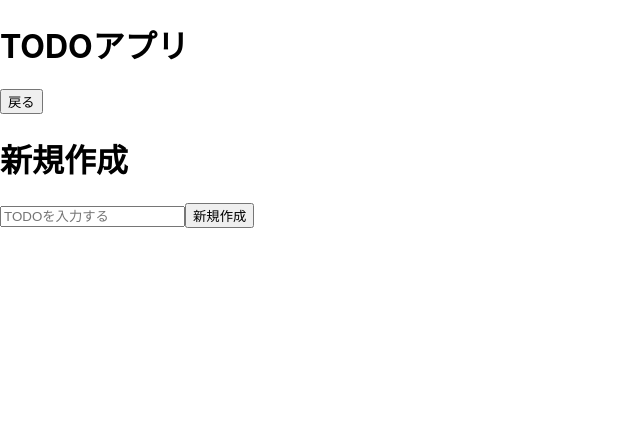
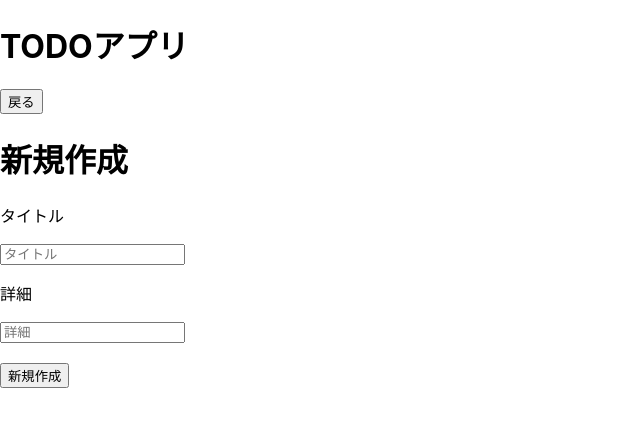
Before and after one commit to fumi238000/React_ts_crud_app, a React (Create React App) app in the folder frontend/: page /post/new in a window 1280 px wide. Shown: the top 426 px of the page, without its empty margins (0-640 px from the left). Built offline with nearby package versions, Linux system fonts and the light colour scheme.

Commit message:
add axion create post

```diff
--- a/frontend/src/components/pages/post/PostCreatePage.tsx
+++ b/frontend/src/components/pages/post/PostCreatePage.tsx
@@ -1,16 +1,39 @@
-import { memo, VFC } from "react";
+import { useState, memo, VFC, ChangeEvent } from "react";
 import { useHistory } from "react-router-dom";
+import { PostCreate } from "../../../hooks/usePostCreate";
 
 export const PostCreatePage: VFC = memo(() => {
   const history = useHistory();
   const onClickBack = () => history.goBack();
 
+  const [inputPostTitle, setInputPostTitle] = useState('')
+  const [inputPostDetails, setInputPostDetails] = useState('')
+  const onChangeInputPostTitle = (e: ChangeEvent<HTMLInputElement>) => setInputPostTitle(e.target.value);
+  const onChangeInputPostDetails = (e: ChangeEvent<HTMLInputElement>) => setInputPostDetails(e.target.value);
+
+  const onClickCreatePost = () => {
+    PostCreate(inputPostTitle,inputPostDetails);
+    history.push("/post");
+  }
+
   return (
     <>
       <button onClick={onClickBack}>戻る</button>
       <h1>新規作成</h1>
-      <input placeholder="TODOを入力する" />
-      <button onClick={onClickBack}>新規作成</button>
+      <p>タイトル</p>
+      <input placeholder="タイトル"
+             value={inputPostTitle}
+             onChange={onChangeInputPostTitle}
+      />
+
+      <p>詳細</p>
+      <input placeholder="詳細"
+             value={inputPostDetails}
+             onChange={onChangeInputPostDetails}
+      />
+      <br/>
+      <br/>
+      <button onClick={onClickCreatePost}>新規作成</button>
     </>
   )
 });
--- a/frontend/src/components/pages/post/PostEditPage.tsx
+++ b/frontend/src/components/pages/post/PostEditPage.tsx
@@ -1,5 +1,5 @@
 import { memo, VFC } from "react";
-import { Link, useHistory } from "react-router-dom";
+import { useHistory } from "react-router-dom";
 
 export const PostEditPage: VFC = memo(() => {
   const history = useHistory();
--- a/frontend/src/components/pages/post/PostIndexPage.tsx
+++ b/frontend/src/components/pages/post/PostIndexPage.tsx
@@ -7,10 +7,11 @@ import { TodoType } from '../../../types/api/post';
 
 export const PostIndexPage: VFC = () => {
   const history = useHistory();
-  const onClickPostEditPage = useCallback(() => history.push("/post/edit"), []);
-  const onClickPostCreatePage = useCallback(() => history.push("/post/new"), []);
+  const onClickPostEditPage = useCallback(() => history.push("/post/edit"),[history]);
+  const onClickPostCreatePage = useCallback(() => history.push("/post/new"),[history]);
 
   const [posts, setPosts] = useState<Array<TodoType>>([])
+
   useEffect(() => {
     axios.get<Array<TodoType>>(postsIndexUrl)
     .then(res => {
--- /dev/null
+++ b/frontend/src/hooks/usePostCreate.ts
@@ -0,0 +1,24 @@
+import axios from 'axios';
+
+import { postsCreateUrl} from '../urls';
+
+const PostCreate =(title: string, details: string) => {
+      //TODO: できれば以下の書き方で実装したい！
+      // const data = {title: title, details: details,user_id: 1 }
+      axios.post(postsCreateUrl, {
+        title: title,
+        details: details,
+        user_id: 1
+      })
+      .then(res => {
+          console.log(res);
+          alert("新規作成しました");
+          // alert(`${data.title}を登録完了`);
+        })
+        .catch(error => {
+          console.log(error);
+          alert("作成できませんでした");
+        });
+}
+
+export { PostCreate }
--- a/frontend/src/urls/index.js
+++ b/frontend/src/urls/index.js
@@ -3,3 +3,4 @@ const DEFAULT_API_LOCALHOST = 'http://localhost:3000/v1'
 
 //Post
 export const postsIndexUrl = `${DEFAULT_API_LOCALHOST}/posts`
+export const postsCreateUrl = `${DEFAULT_API_LOCALHOST}/posts`
```
Also changed, not shown: 1 other file (tests, documents, lock files or other folders).
